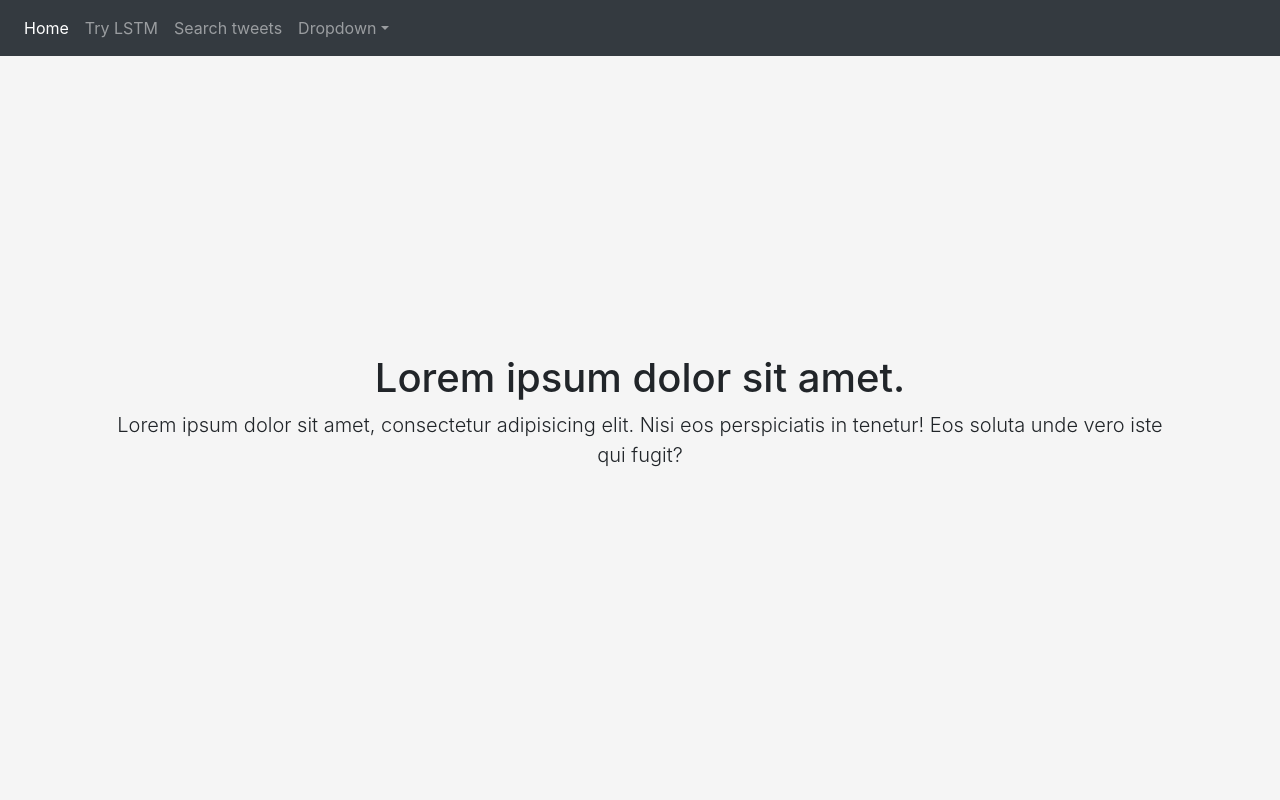
After one commit to smbkzt/django_lstm, a Django app: template templates/main/home_page.html in a window 1280 px wide. The commit adds this page. Run offline with Django 3.2, Linux system fonts and the light colour scheme; the template is opened without the code that fills it: most values are stand-ins (such as "Sample title", 1, 10 or a date in 2020); parts of the project's set-up code (start-up, migrations or seed data) failed here and were passed over; some libraries are stand-ins or nearby versions.

Commit message:
navbar added; new home page template; view func is modified to these changes

```diff
--- a/main/static/css/main.css
+++ b/main/static/css/main.css
@@ -16,6 +16,7 @@ body {
   padding-top: 0px;
   padding-bottom: 40px;
   background-color: #f5f5f5;
+  padding-top: 5rem;
 }
 
 .form-signin {
@@ -63,3 +64,8 @@ body {
     0% { transform: rotate(0deg); }
     100% { transform: rotate(360deg); }
 }
+
+.starter-template {
+  padding: 3rem 1.5rem;
+  text-align: center;
+}
--- a/main/urls.py
+++ b/main/urls.py
@@ -1,7 +1,8 @@
 from django.urls import path
-from .views import IndexView
-
+from .views import TryLstm
+from .views import home
 
 urlpatterns = [
-    path('', IndexView.as_view(), name="")
+    path('', home, name="home_page"),
+    path('try-lstm', TryLstm.as_view(), name="try_lstm_page")
 ]
--- a/templates/base.html
+++ b/templates/base.html
@@ -7,14 +7,39 @@
     <meta name="viewport" content="width=device-width, initial-scale=1, shrink-to-fit=no">
     <meta name="description" content="Web solution of the LSTM text analysis">
     <meta name="author" content="Bekzat Shayakhmetov">
-
     <link href={% static "css/bootstrap.min.css" %} type="text/css" rel="stylesheet"></link>
     <link href={% static "css/main.css" %} type="text/css" rel="stylesheet"></link>
     <title>{% block title%}{% endblock%}</title>
     <script language="JavaScript" src={% static "js/jquery-3.3.1.min.js" %}></script>
     <script language="JavaScript" src={% static "js/glm-ajax.js" %}></script>
-
 </head>
+    <nav class="navbar navbar-expand-md navbar-dark bg-dark fixed-top">
+      <div class="collapse navbar-collapse" id="navbarsExampleDefault">
+        <ul class="navbar-nav mr-auto">
+          <li class="nav-item active">
+            <a class="nav-link" href={%url 'home_page'%}>Home <span class="sr-only">{{home}}</span></a>
+          </li>
+          <li class="nav-item">
+            <a class="nav-link" href="{%url 'try_lstm_page'%}">Try LSTM</a>
+          </li>
+          <li class="nav-item">
+            <a class="nav-link" href="#">Search tweets</a>
+          </li>
+          <li class="nav-item dropdown">
+            <a class="nav-link dropdown-toggle" href="http://example.com" id="dropdown01" data-toggle="dropdown" aria-haspopup="true" aria-expanded="false">Dropdown</a>
+            <div class="dropdown-menu" aria-labelledby="dropdown01">
+              <a class="dropdown-item" href="#">Action</a>
+              <a class="dropdown-item" href="#">Another action</a>
+              <a class="dropdown-item" href="#">Something else here</a>
+            </div>
+          </li>
+        </ul>
+        <!-- <form class="form-inline my-2 my-lg-0">
+          <input class="form-control mr-sm-2" type="text" placeholder="Search" aria-label="Search">
+          <button class="btn btn-outline-success my-2 my-sm-0" type="submit">Search</button>
+        </form> -->
+      </div>
+    </nav>
     {% block content %}
     {% endblock content %}
     <script language="JavaScript" src={% static "js/bootstrap.min.js" %}></script>
--- /dev/null
+++ b/templates/main/home_page.html
@@ -0,0 +1,14 @@
+{% extends "../base.html" %}
+{% load static %}
+{% block title %}Try LSTM{% endblock title %}
+
+{% block content %}
+<body>
+  <main role="main" class="container">
+    <div class="starter-template">
+      <h1>Lorem ipsum dolor sit amet.</h1>
+      <p class="lead">Lorem ipsum dolor sit amet, consectetur adipisicing elit. Nisi eos perspiciatis in tenetur! Eos soluta unde vero iste qui fugit?</p>
+    </div>
+  </main><!-- /.container -->
+</body>
+{% endblock content %}
```
Also changed, not shown: main/views.py (+8 -4 lines), templates/main/try_lstm.html (renamed from templates/main/index.html).
